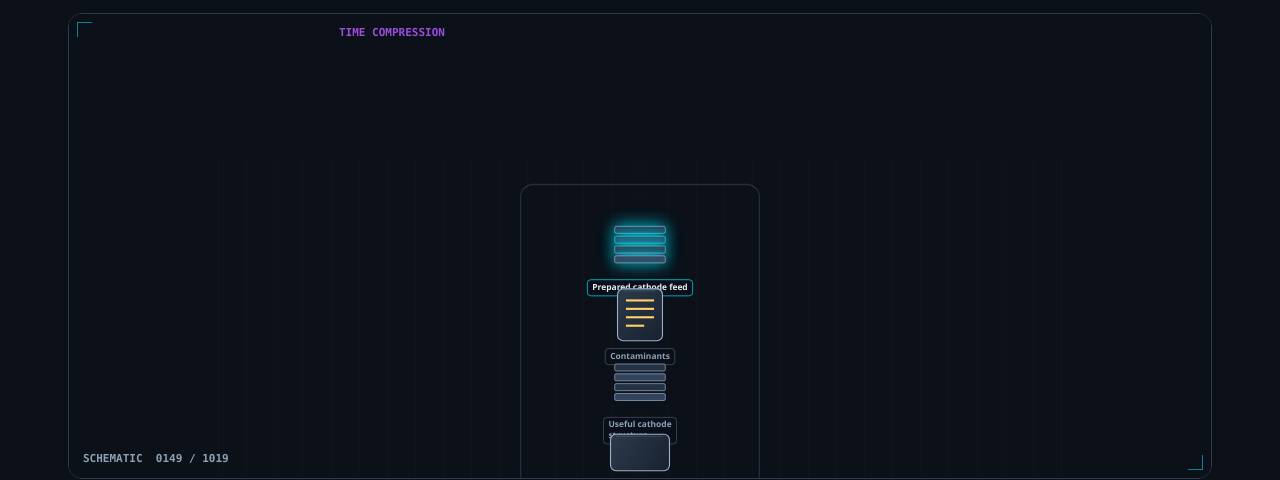
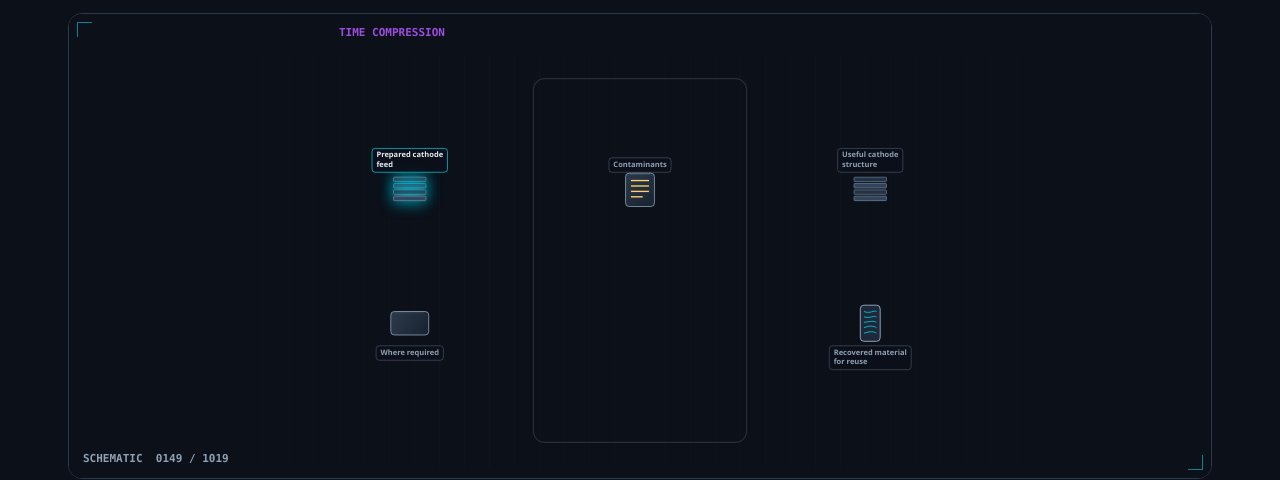
Before and after one commit to mizcausevic-dev/direct-cathode-recycling-chain-explainer, a plain HTML site: page index.html in a window 1280 px wide. Shown: the part 333-813 px from the top of the page. Drawn offline with Linux system fonts and the light colour scheme.

Commit message:
Spread schematic parts so labels no longer overlap.

```diff
--- a/engine.js
+++ b/engine.js
@@ -1141,15 +1141,7 @@
     }
     var a = cen(prev);
     var b = cen(nodes);
-    var e = si === 0 ? smooth(Math.min(1, local / 0.45)) : smooth(Math.min(1, local / 0.32));
-    var z1 = si === 4 ? 1.02 : 1.12;
-    var z0 = si === 0 ? 1.0 : 1.06;
-    return {
-      x: a.x + (b.x - a.x) * e,
-      y: a.y + (b.y - a.y) * e,
-      z: z0 + (z1 - z0) * e,
-      si: si
-    };
+    return { x: 0.5, y: 0.48, z: 1, si: si };
   }
 
   function drawSilhouette(ctx, kind) {
@@ -1195,15 +1187,17 @@
 
   function drawLabel(ctx, node, p, on) {
     ctx.font = "600 12px ui-sans-serif, Segoe UI, sans-serif";
-    var lines = wrap(ctx, node.label, 148);
+    var lines = wrap(ctx, node.label, 128);
     var w = 0;
     var i;
     for (i = 0; i < lines.length; i++) w = Math.max(w, ctx.measureText(lines[i]).width);
-    w = Math.min(156, w + 14);
+    w = Math.min(136, w + 14);
     var h = lines.length * 15 + 8;
+    var above = node.y < 0.45;
     var lx = p.x - w / 2;
-    var ly = p.y + 48;
-    if (ly + h > 680) ly = p.y - 48 - h;
+    var ly = above ? p.y - 28 - h : p.y + 36;
+    if (lx < 28) lx = 28;
+    if (lx + w > 1172) lx = 1172 - w;
     ctx.fillStyle = "rgba(11,16,25,.86)";
     roundRect(ctx, lx, ly, w, h, 5);
     ctx.fill();
@@ -1257,6 +1251,7 @@
     var accent = roleColor(node.role);
     ctx.save();
     ctx.translate(p.x, p.y);
+    ctx.scale(0.72, 0.72);
     if (on) {
       ctx.shadowColor = accent;
       ctx.shadowBlur = 16;
```
Also changed, not shown: index.html (+1 -1 lines), scene.json (+9 -9 lines).
